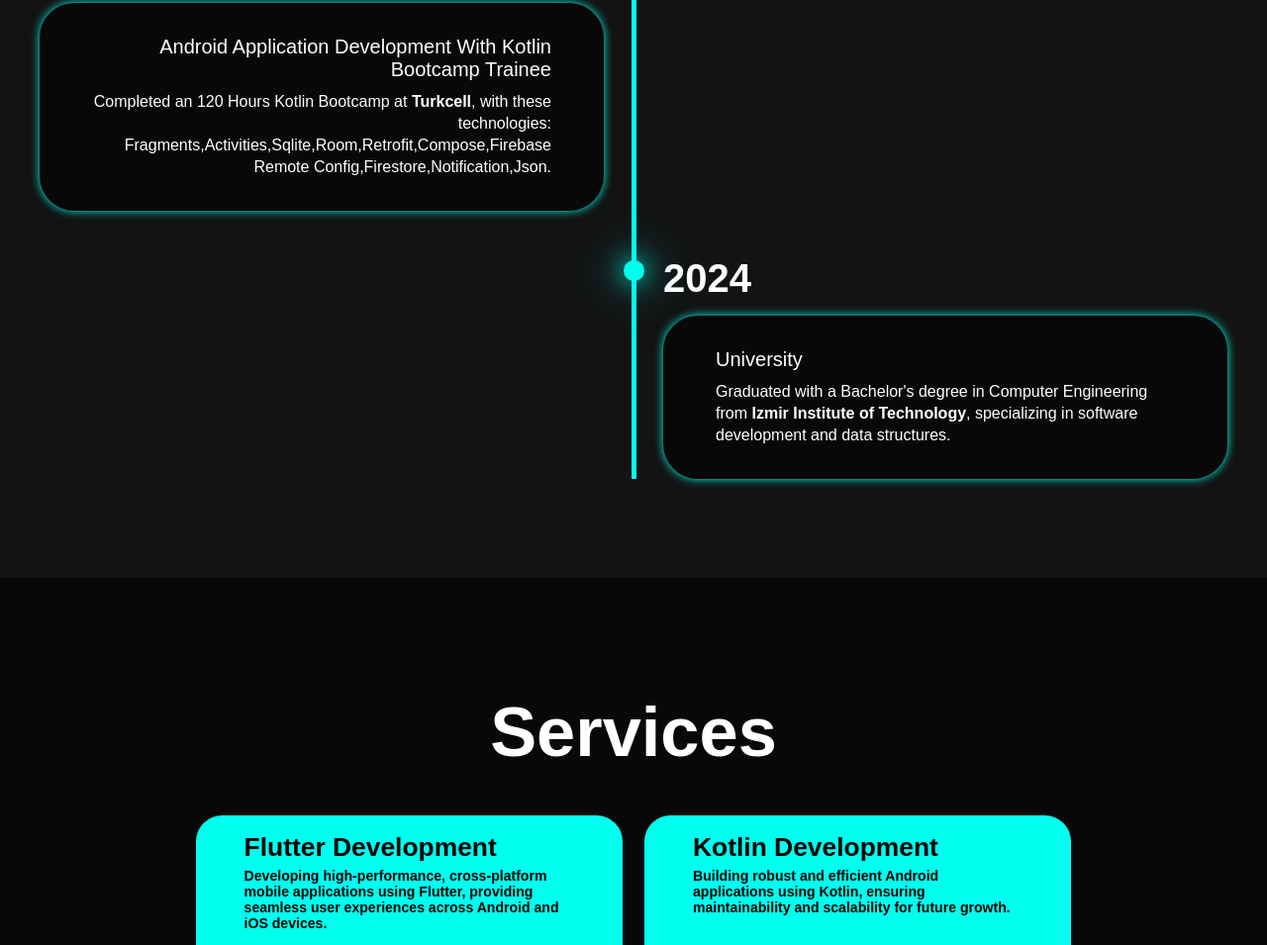
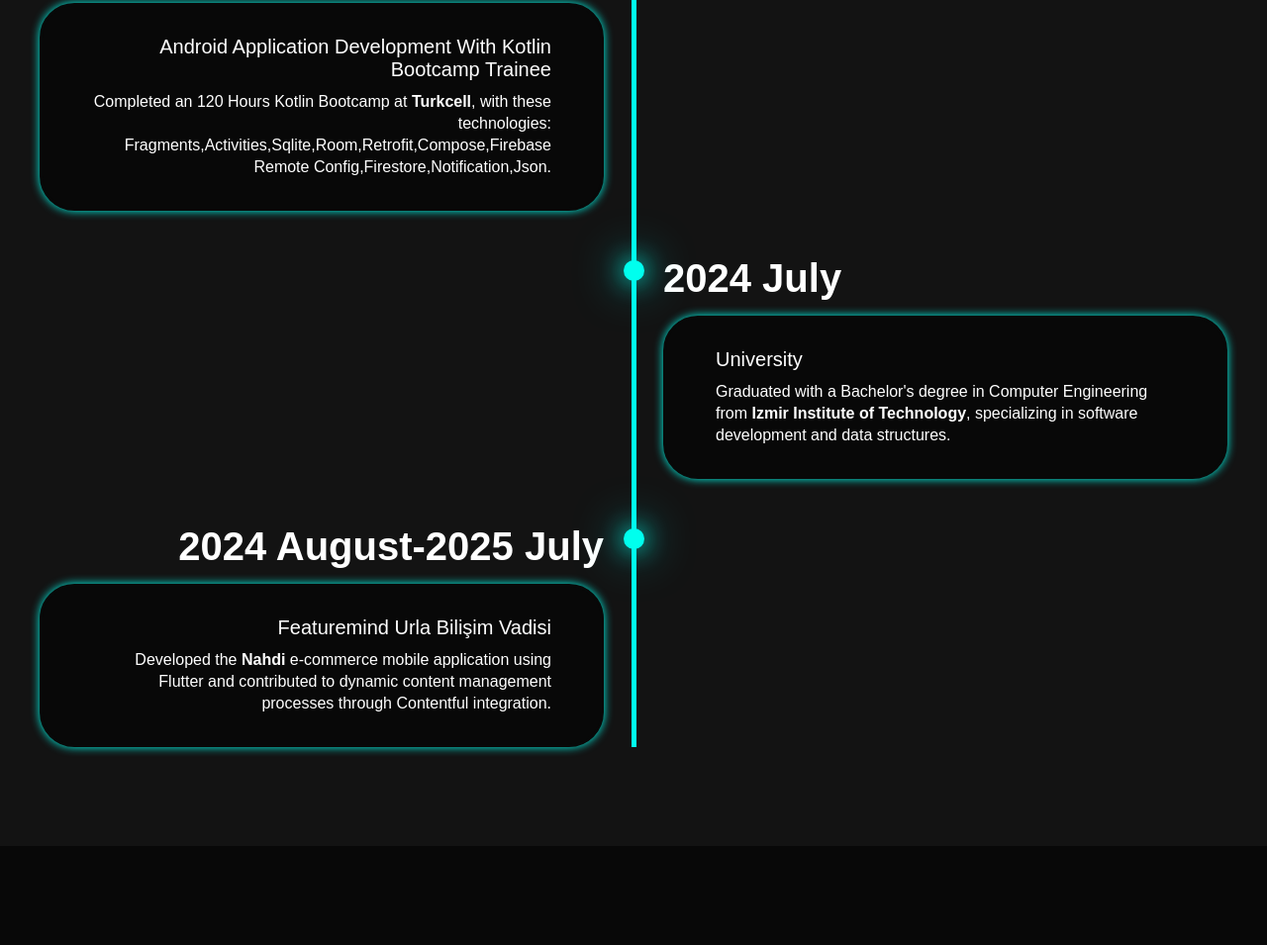
Before and after one commit to melihcakmak64/My-Portfolio, a plain HTML site: page index.html in a window 1280 px wide. Shown: the part 1413-2368 px from the top of the page at 99% size. Drawn offline with nearby package versions, Linux system fonts and the light colour scheme.

Commit message:
portfolio update

```diff
--- a/index.html
+++ b/index.html
@@ -72,10 +72,21 @@
 
         <div class="timeline-item">
             <div class="timeline-dot"></div>
-            <div class="timeline-date">2024</div>
+            <div class="timeline-date">2024 July</div>
             <div class="timeline-content">
                 <h3>University</h3>
                 <p>Graduated with a Bachelor's degree in Computer Engineering from <strong>Izmir Institute of Technology</strong>, specializing in software development and data structures.</p>
+            </div>
+        </div>
+
+        <div class="timeline-item">
+            <div class="timeline-dot"></div>
+            <div class="timeline-date">2024 August-2025 July</div>
+            <div class="timeline-content">
+                <h3>Featuremind Urla Bilişim Vadisi</h3>
+                <p>Developed the <strong>Nahdi</strong> e-commerce mobile application using
+Flutter and contributed to dynamic content management
+processes through Contentful integration.</p>
             </div>
         </div>
 
```
